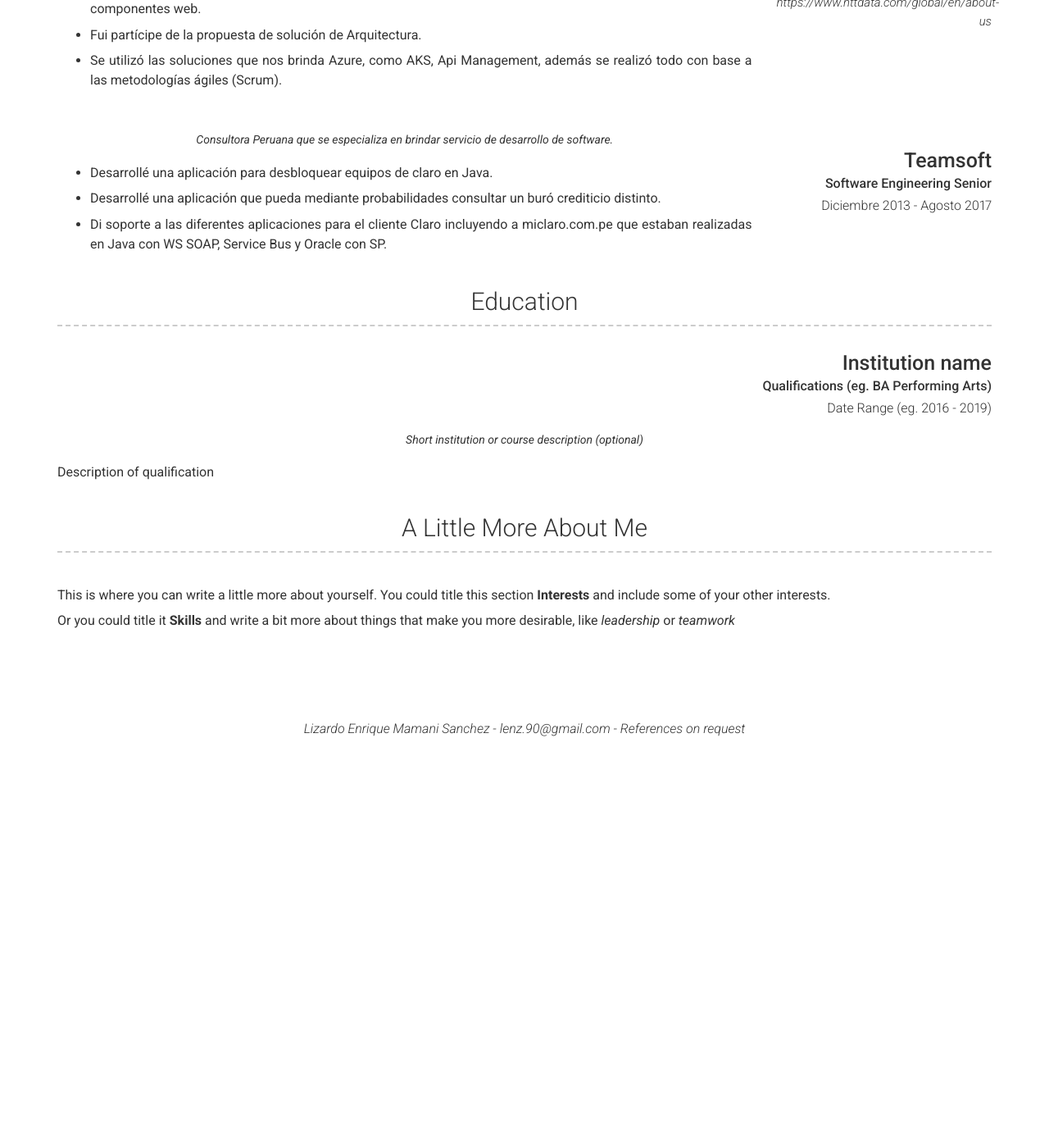
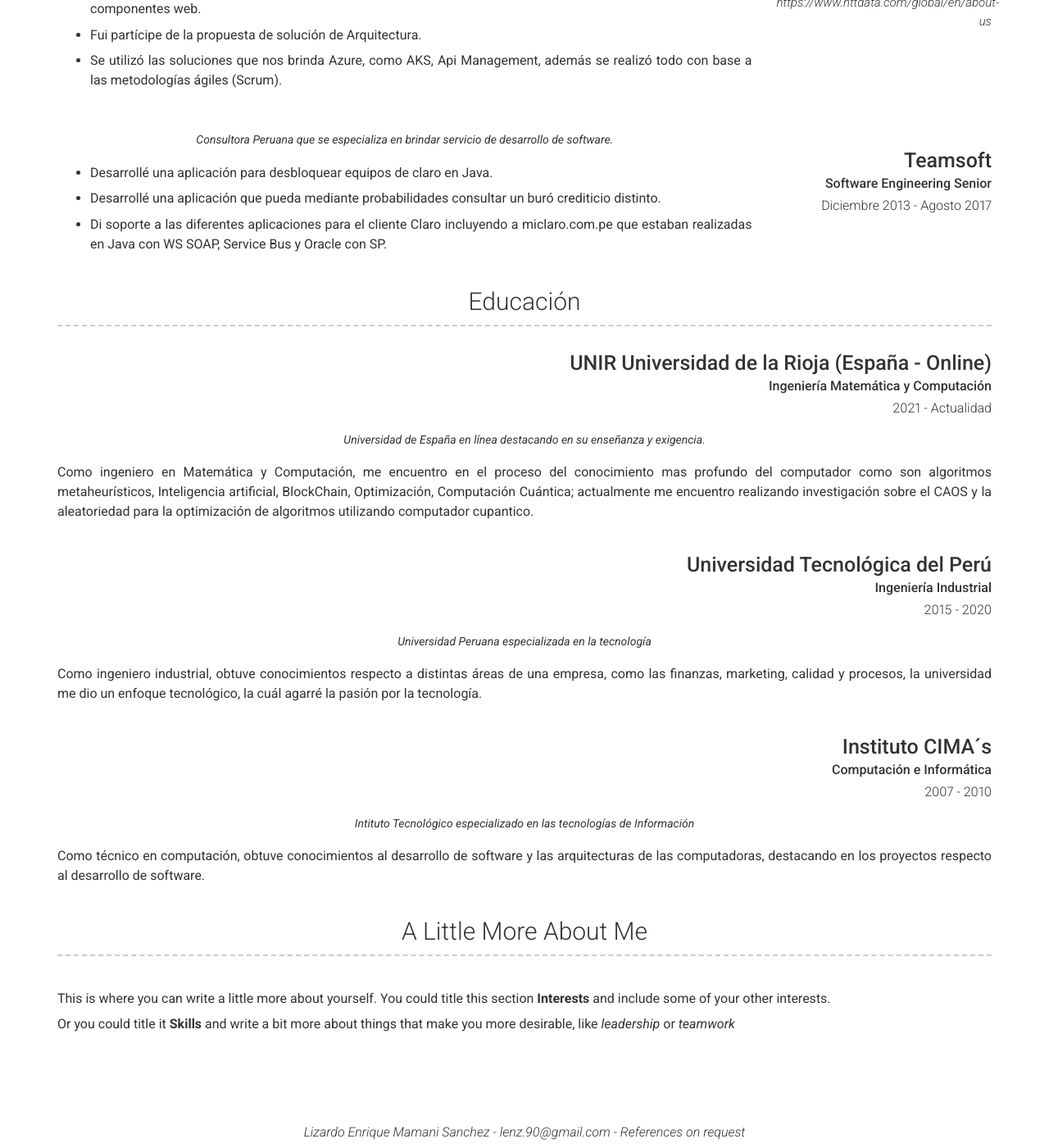
Before and after one commit to lenz90/lenz90.github.io, a Jekyll site: the page built from index.md, in a window 1280 px wide and 1400 px high, scrolled down 1503 px. Shown: the whole window at 82% size. Built offline with Jekyll 4.4.1, drawn with Linux system fonts in a browser that asks for light colours; nearby versions of some CDN libraries; before the commit the page ends 2411 px from its top, so only the background shows below that.

Commit message:
initial commit

```diff
--- a/_config.yml
+++ b/_config.yml
@@ -133,17 +133,34 @@ content:
           * Desarrollé una aplicación que pueda mediante probabilidades consultar un buró crediticio distinto.
 
           * Di soporte a las diferentes aplicaciones para el cliente Claro incluyendo a miclaro.com.pe que estaban realizadas en Java con WS SOAP, Service Bus y Oracle con SP.
-  - title: Education
+  - title: Educación
     layout: list
     content:
       - layout: top-right
-        title: Institution name
-        sub_title: Qualifications (eg. BA Performing Arts)
-        caption: Date Range (eg. 2016 - 2019)
+        title: UNIR Universidad de la Rioja (España - Online)
+        sub_title: Ingeniería Matemática y Computación
+        caption: 2021 - Actualidad
         quote: >
-          Short institution or course description (optional)
+          Universidad de España en línea destacando en su enseñanza y exigencia.
         description: | # this will include new lines to allow paragraphs
-          Description of qualification
+          Como ingeniero en Matemática y Computación, me encuentro en el proceso del conocimiento mas profundo del computador como son algoritmos metaheurísticos, Inteligencia artificial, BlockChain, Optimización, Computación Cuántica; actualmente me encuentro realizando investigación sobre el CAOS y la aleatoriedad para la optimización de algoritmos utilizando computador cupantico.
+      - layout: top-right
+        title: Universidad Tecnológica del Perú
+        sub_title: Ingeniería Industrial
+        caption: 2015 - 2020
+        quote: >
+          Universidad Peruana especializada en la tecnología
+        description: | # this will include new lines to allow paragraphs
+          Como ingeniero industrial, obtuve conocimientos respecto a distintas áreas de una empresa, como las finanzas, marketing, calidad y procesos, la universidad me dio un enfoque tecnológico, la cuál agarré la pasión por la tecnología.
+      - layout: top-right
+        title: Instituto CIMA´s
+        sub_title: Computación e Informática
+        caption: 2007 - 2010
+        quote: >
+          Intituto Tecnológico especializado en las tecnologías de Información
+        description: | # this will include new lines to allow paragraphs
+          Como técnico en computación, obtuve conocimientos al desarrollo de software y las arquitecturas de las computadoras, destacando en los proyectos respecto al desarrollo de software.
+
   - title: A Little More About Me
     layout: text
     content: | # this will include new lines to allow paragraphs
```
